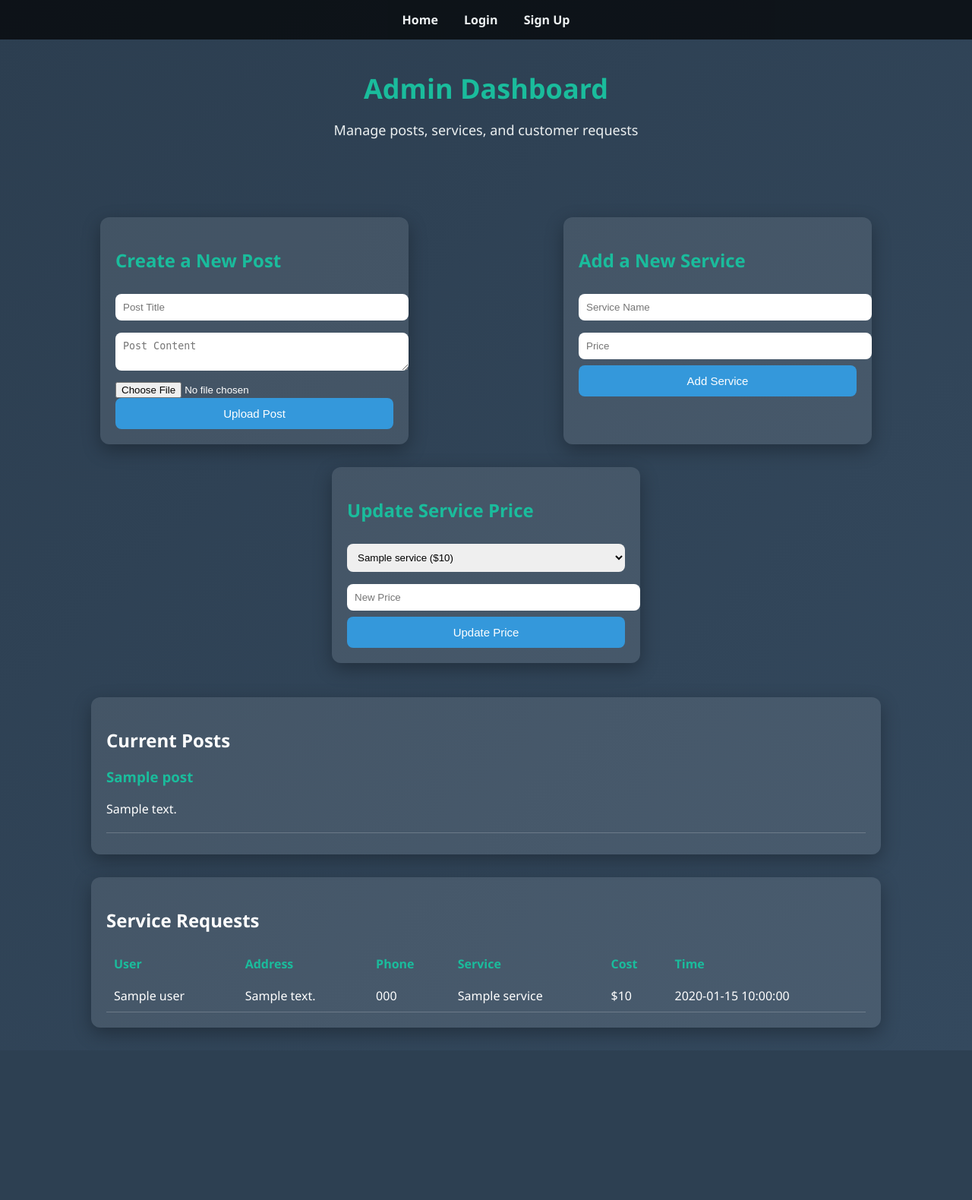
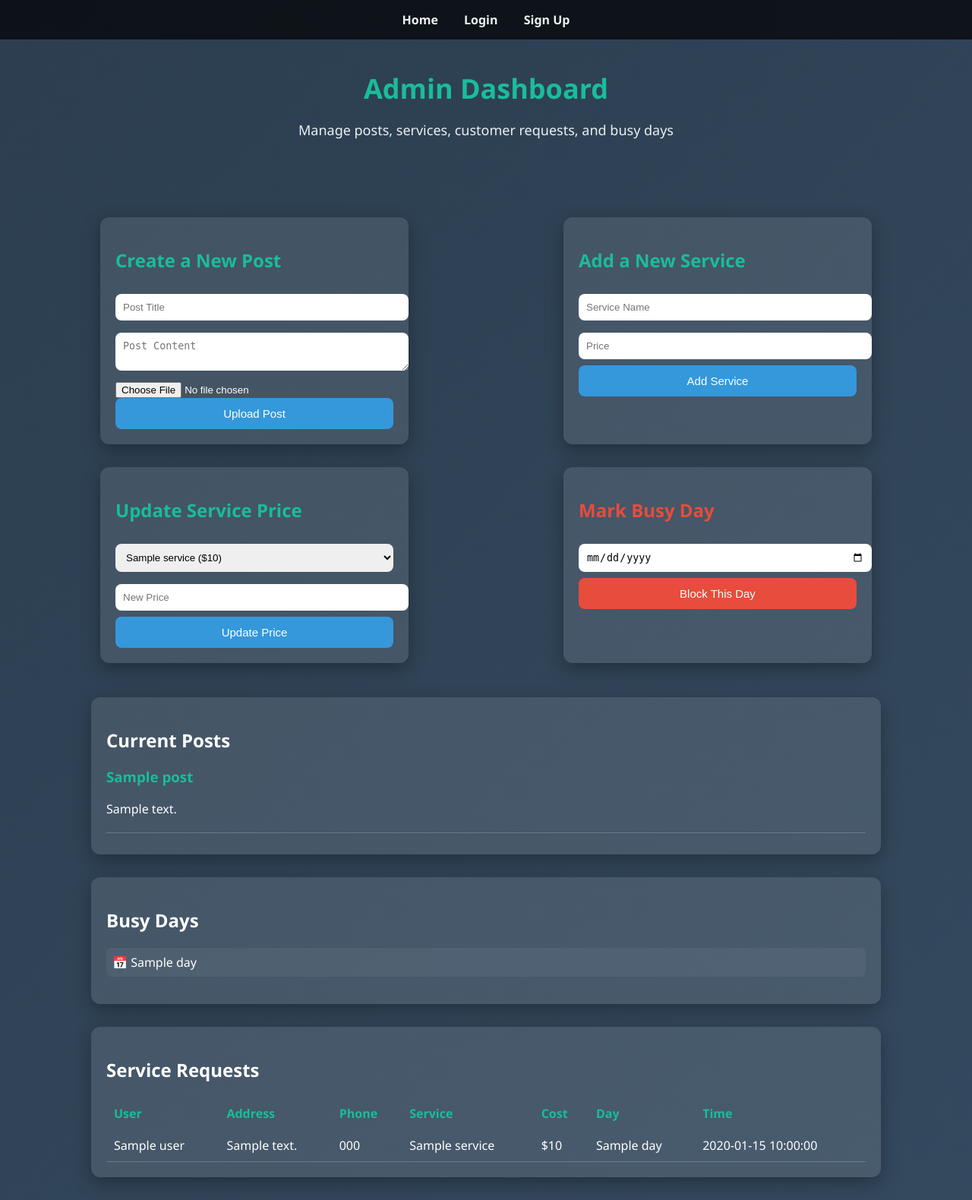
Before and after one commit to Mr-A-Hacker/Yard-sevices, a Flask app: template templates/admin.html in a window 1280 px wide. Shown: the whole page at 76% size. Before the commit the page ends 1355 px from the top, so only its background shows below. Run offline with Flask 3, Linux system fonts and the light colour scheme; the template is opened without the code that fills it: most values are stand-ins (such as "Sample title", 1, 10 or a date in 2020).

Commit message:
Update admin.html
Signed-off-by: MR.A_HACKER <abdullahlababidi70@gmail.com>

```diff
--- a/templates/admin.html
+++ b/templates/admin.html
@@ -5,33 +5,38 @@
 {% block content %}
 <header style="padding:40px 20px; text-align:center;">
   <h1 style="margin:0; font-size:36px; color:#1abc9c;">Admin Dashboard</h1>
-  <p style="font-size:18px; color:#ecf0f1;">Manage posts, services, and customer requests</p>
+  <p style="font-size:18px; color:#ecf0f1;">Manage posts, services, customer requests, and busy days</p>
 </header>
 
 <div class="container" style="display:flex; justify-content:space-around; margin:30px; flex-wrap:wrap;">
   <!-- New Post -->
-  <div class="card" style="background:rgba(255,255,255,0.1); padding:20px; border-radius:12px; box-shadow:0 8px 25px rgba(0,0,0,0.3); width:30%; min-width:280px; margin:15px; animation:fadeIn 1s ease-in-out;">
+  <div class="card" style="background:rgba(255,255,255,0.1); padding:20px; border-radius:12px;
+       box-shadow:0 8px 25px rgba(0,0,0,0.3); width:30%; min-width:280px; margin:15px; animation:fadeIn 1s ease-in-out;">
     <h2 style="color:#1abc9c;">Create a New Post</h2>
     <form method="POST" enctype="multipart/form-data">
       <input name="title" placeholder="Post Title" style="width:100%; padding:10px; margin:8px 0; border-radius:8px; border:none;">
       <textarea name="content" placeholder="Post Content" style="width:100%; padding:10px; margin:8px 0; border-radius:8px; border:none;"></textarea>
       <input type="file" name="image">
-      <button type="submit" style="background:#3498db; color:white; border:none; padding:12px; border-radius:8px; cursor:pointer; width:100%; font-size:15px; transition:0.3s;">Upload Post</button>
+      <button type="submit" style="background:#3498db; color:white; border:none; padding:12px; border-radius:8px;
+              cursor:pointer; width:100%; font-size:15px; transition:0.3s;">Upload Post</button>
     </form>
   </div>
 
   <!-- Add Service -->
-  <div class="card" style="background:rgba(255,255,255,0.1); padding:20px; border-radius:12px; box-shadow:0 8px 25px rgba(0,0,0,0.3); width:30%; min-width:280px; margin:15px; animation:fadeIn 1s ease-in-out;">
+  <div class="card" style="background:rgba(255,255,255,0.1); padding:20px; border-radius:12px;
+       box-shadow:0 8px 25px rgba(0,0,0,0.3); width:30%; min-width:280px; margin:15px; animation:fadeIn 1s ease-in-out;">
     <h2 style="color:#1abc9c;">Add a New Service</h2>
     <form method="POST">
       <input name="new_service" placeholder="Service Name" style="width:100%; padding:10px; margin:8px 0; border-radius:8px; border:none;">
       <input name="new_price" type="number" placeholder="Price" style="width:100%; padding:10px; margin:8px 0; border-radius:8px; border:none;">
-      <button type="submit" style="background:#3498db; color:white; border:none; padding:12px; border-radius:8px; cursor:pointer; width:100%; font-size:15px; transition:0.3s;">Add Service</button>
+      <button type="submit" style="background:#3498db; color:white; border:none; padding:12px; border-radius:8px;
+              cursor:pointer; width:100%; font-size:15px; transition:0.3s;">Add Service</button>
     </form>
   </div>
 
   <!-- Update Price -->
-  <div class="card" style="background:rgba(255,255,255,0.1); padding:20px; border-radius:12px; box-shadow:0 8px 25px rgba(0,0,0,0.3); width:30%; min-width:280px; margin:15px; animation:fadeIn 1s ease-in-out;">
+  <div class="card" style="background:rgba(255,255,255,0.1); padding:20px; border-radius:12px;
+       box-shadow:0 8px 25px rgba(0,0,0,0.3); width:30%; min-width:280px; margin:15px; animation:fadeIn 1s ease-in-out;">
     <h2 style="color:#1abc9c;">Update Service Price</h2>
     <form method="POST">
       <select name="update_service" style="width:100%; padding:10px; margin:8px 0; border-radius:8px; border:none;">
@@ -40,13 +45,25 @@
         {% endfor %}
       </select>
       <input name="updated_price" type="number" placeholder="New Price" style="width:100%; padding:10px; margin:8px 0; border-radius:8px; border:none;">
-      <button type="submit" style="background:#3498db; color:white; border:none; padding:12px; border-radius:8px; cursor:pointer; width:100%; font-size:15px; transition:0.3s;">Update Price</button>
+      <button type="submit" style="background:#3498db; color:white; border:none; padding:12px; border-radius:8px;
+              cursor:pointer; width:100%; font-size:15px; transition:0.3s;">Update Price</button>
+    </form>
+  </div>
+
+  <!-- Mark Busy Day -->
+  <div class="card" style="background:rgba(255,255,255,0.1); padding:20px; border-radius:12px;
+       box-shadow:0 8px 25px rgba(0,0,0,0.3); width:30%; min-width:280px; margin:15px; animation:fadeIn 1s ease-in-out;">
+    <h2 style="color:#e74c3c;">Mark Busy Day</h2>
+    <form method="POST">
+      <input type="date" name="busy_day" required style="width:100%; padding:10px; margin:8px 0; border-radius:8px; border:none;">
+      <button type="submit" style="background:#e74c3c; color:white; border:none; padding:12px; border-radius:8px;
+              cursor:pointer; width:100%; font-size:15px;">Block This Day</button>
     </form>
   </div>
 </div>
-
 <!-- Current Posts -->
-<div class="posts" style="max-width:1000px; margin:30px auto; background:rgba(255,255,255,0.1); padding:20px; border-radius:12px; box-shadow:0 8px 25px rgba(0,0,0,0.3);">
+<div class="posts" style="max-width:1000px; margin:30px auto; background:rgba(255,255,255,0.1);
+     padding:20px; border-radius:12px; box-shadow:0 8px 25px rgba(0,0,0,0.3);">
   <h2>Current Posts</h2>
   {% for post in posts %}
     <div class="post" style="margin-bottom:20px; animation:fadeIn 1s ease-in-out;">
@@ -60,8 +77,19 @@
   {% endfor %}
 </div>
 
+<!-- Busy Days List -->
+<div class="submissions" style="max-width:1000px; margin:30px auto; background:rgba(255,255,255,0.1);
+     padding:20px; border-radius:12px; box-shadow:0 8px 25px rgba(0,0,0,0.3);">
+  <h2>Busy Days</h2>
+  <ul style="list-style:none; padding:0;">
+    {% for day in busy_days %}
+      <li style="padding:8px; margin:5px 0; background:rgba(255,255,255,0.05); border-radius:6px;">📅 {{ day }}</li>
+    {% endfor %}
+  </ul>
+</div>
 <!-- Submissions Table -->
-<div class="submissions" style="max-width:1000px; margin:30px auto; background:rgba(255,255,255,0.1); padding:20px; border-radius:12px; box-shadow:0 8px 25px rgba(0,0,0,0.3);">
+<div class="submissions" style="max-width:1000px; margin:30px auto; background:rgba(255,255,255,0.1);
+     padding:20px; border-radius:12px; box-shadow:0 8px 25px rgba(0,0,0,0.3);">
   <h2>Service Requests</h2>
   <table style="width:100%; border-collapse:collapse; margin-top:15px;">
     <tr>
@@ -70,6 +98,7 @@
       <th style="color:#1abc9c; padding:10px; text-align:left;">Phone</th>
       <th style="color:#1abc9c; padding:10px; text-align:left;">Service</th>
       <th style="color:#1abc9c; padding:10px; text-align:left;">Cost</th>
+      <th style="color:#1abc9c; padding:10px; text-align:left;">Day</th>
       <th style="color:#1abc9c; padding:10px; text-align:left;">Time</th>
     </tr>
     {% for sub in submissions %}
@@ -79,6 +108,7 @@
       <td style="padding:10px;">{{ sub.phone }}</td>
       <td style="padding:10px;">{{ sub.service }}</td>
       <td style="padding:10px;">${{ sub.cost }}</td>
+      <td style="padding:10px;">{{ sub.day }}</td>
       <td style="padding:10px;">{{ sub.time }}</td>
     </tr>
     {% endfor %}
```
